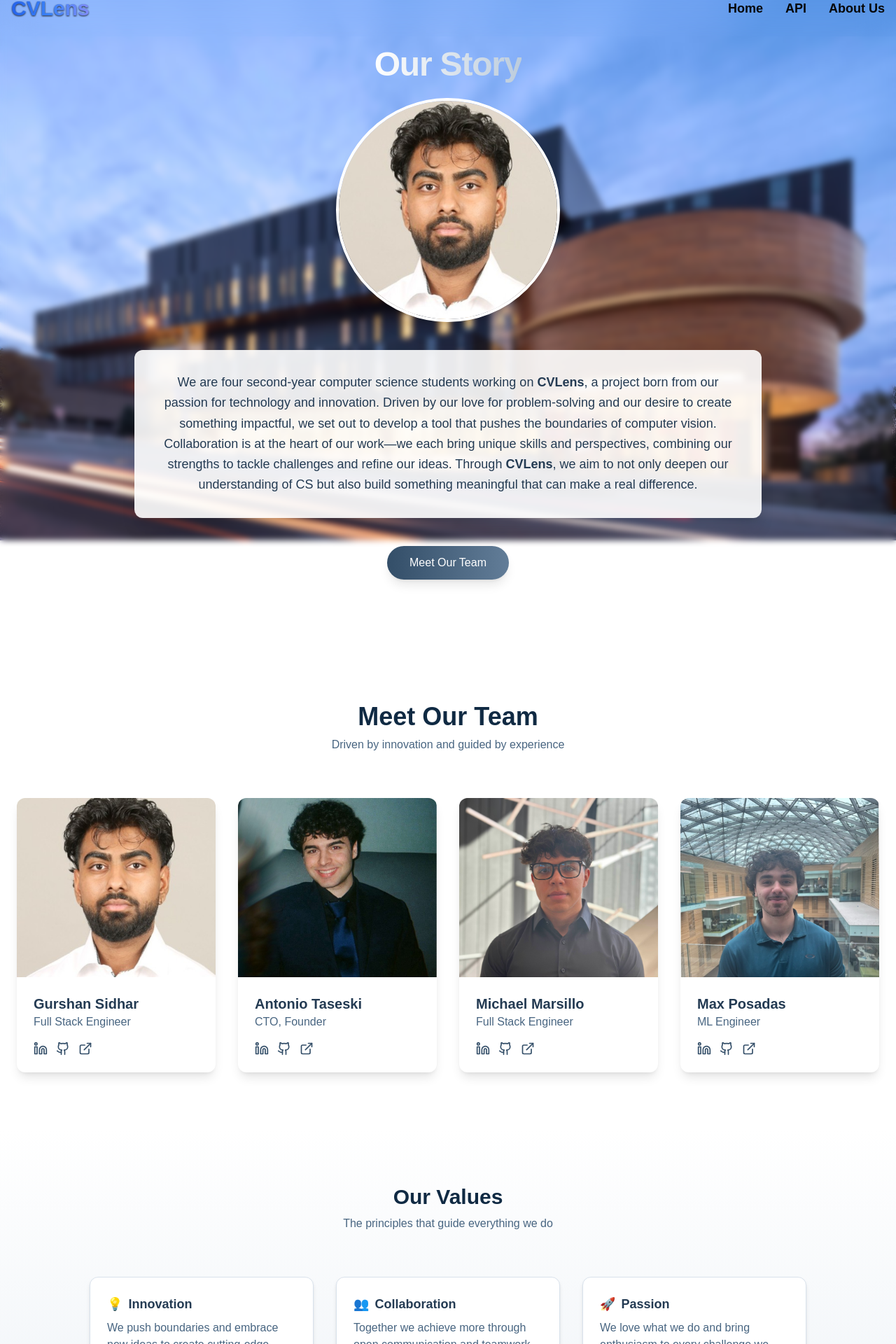
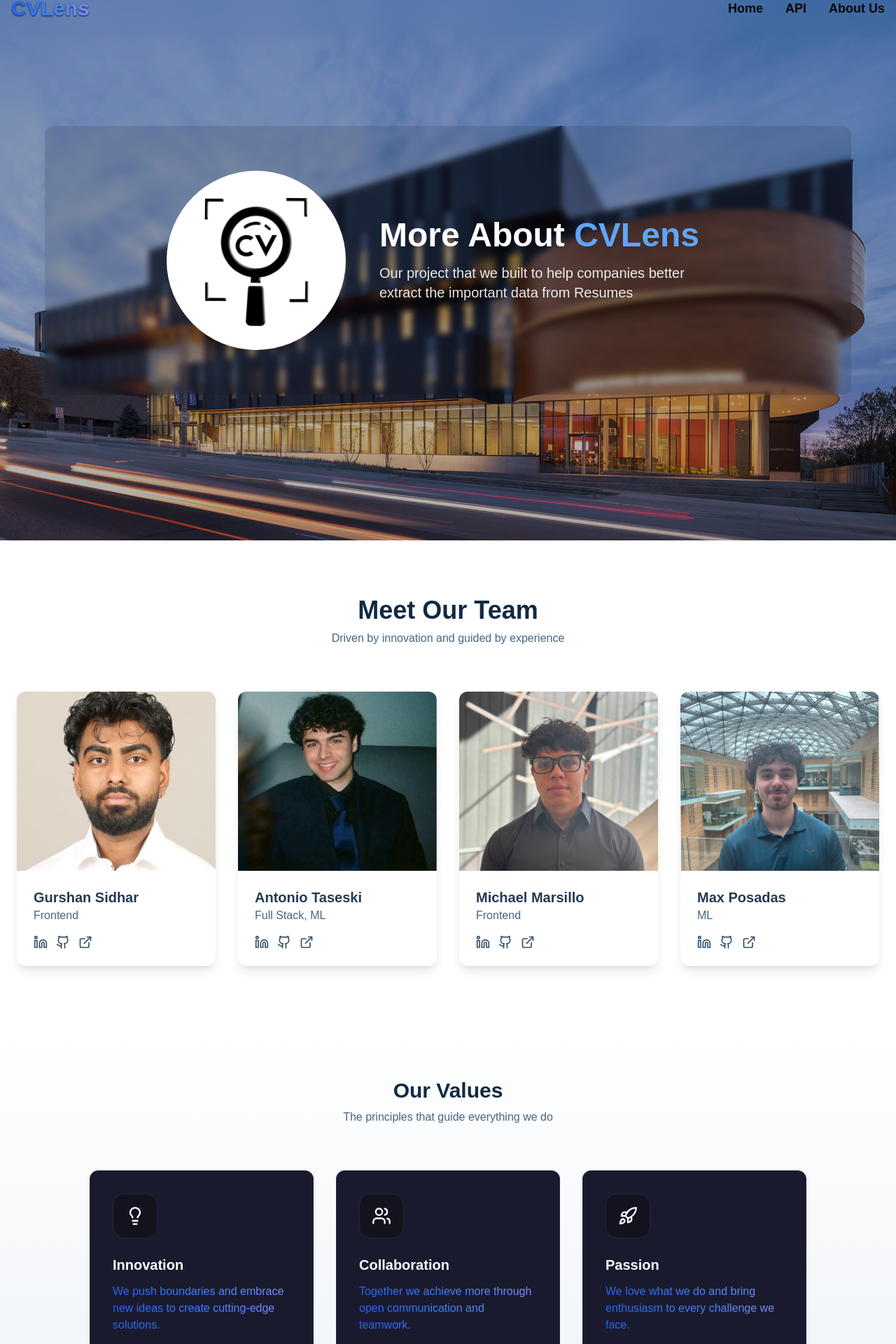
Before and after one commit to TaseskiCS/CVLens, a Next.js app in the folder cvlens-frontend/: page /about-us in a window 1280 px wide. Shown: the part 28-1948 px from the top of the page at 70% size. Built offline with nearby package versions, Linux system fonts and the light colour scheme.

Commit message:
feat: update about us w new logo, new cards and anims

```diff
--- a/cvlens-frontend/app/about-us/page.jsx
+++ b/cvlens-frontend/app/about-us/page.jsx
@@ -4,7 +4,8 @@ import { Github, Linkedin, ExternalLink } from "lucide-react"
 import Link from "next/link"
 import Image from "next/image"
 import NavBar from "../components/Navbar/NavBar"
-
+import InfoCard from "../components/InfoCard/InfoCard"
+import { useState, useEffect } from "react"
 // Animation variants
 const fadeIn = {
   hidden: { opacity: 0, y: 20 },
@@ -64,26 +65,13 @@ const TeamCard = ({ name, role, image, socials }) => {
 }
 
 // Value Card Component
-const ValueCard = ({ icon, title, description }) => {
-  return (
-    <motion.div
-      variants={fadeIn}
-      className="p-6 bg-white shadow-md rounded-xl border border-navy-100 hover:shadow-lg transition-all duration-300"
-    >
-      <h3 className="font-semibold flex items-center text-navy-800 text-lg">
-        <span className="mr-2">{icon}</span>
-        {title}
-      </h3>
-      <p className="text-navy-600 mt-2">{description}</p>
-    </motion.div>
-  )
-}
+
 
 export default function AboutUs() {
   const team = [
     {
       name: "Gurshan Sidhar",
-      role: "Full Stack Engineer",
+      role: "Frontend",
       image: "/images/gurshan_linkedin.jpeg",
       socials: {
         linkedin: "https://www.linkedin.com/in/gurshan-sidhar",
@@ -93,7 +81,7 @@ export default function AboutUs() {
     },
     {
       name: "Antonio Taseski",
-      role: "CTO, Founder",
+      role: "Full Stack, ML",
       image: "/images/tony_linkedin.jpeg",
       socials: {
         linkedin: "https://www.linkedin.com/in/antonio-taseski-8ba015290/",
@@ -103,7 +91,7 @@ export default function AboutUs() {
     },
     {
       name: "Michael Marsillo",
-      role: "Full Stack Engineer",
+      role: "Frontend",
       image: "/images/mike_linkedin.jpg",
       socials: {
         linkedin: "https://www.linkedin.com/in/michaelmarsillo/",
@@ -113,7 +101,7 @@ export default function AboutUs() {
     },
     {
       name: "Max Posadas",
-      role: "ML Engineer",
+      role: "ML",
       image: "/images/max_linkedin.jpeg",
       socials: {
         linkedin: "https://www.linkedin.com/in/maxwell-posadas8/",
@@ -123,46 +111,122 @@ export default function AboutUs() {
     },
   ]
 
+  const [isLoaded, setIsLoaded] = useState(false)
+  const [isMobile, setIsMobile] = useState(false)
+
+  useEffect(() => {
+    setIsLoaded(true)
+    setIsMobile(window.innerWidth < 768)
+
+    const handleResize = () => {
+      setIsMobile(window.innerWidth < 768)
+    }
+
+    window.addEventListener("resize", handleResize)
+    return () => window.removeEventListener("resize", handleResize)
+  }, [])
   return (
     <>
-      <NavBar/>
-      <div className="min-h-screen bg-[url('/images/wlu.jpg')] h-32 bg-cover  bg-center">
-      {/* Header */}
-      <motion.header initial="hidden" animate="visible" variants={staggerContainer} className="backdrop-blur-sm text-center py-24 px-4">
-        <motion.div variants={fadeIn}>
-          <h1 className="text-5xl font-bold text-white mb-6 tracking-tight">
-            <span className="bg-clip-text text-transparent bg-gradient-to-r from-white to-navy-200">Our Story</span>
-          </h1>
-        </motion.div>
+      <NavBar />
+      <div className="min-h-screen bg-[url('/images/wlu.jpg')] bg-cover bg-center relative">
+        {/* Subtle background pattern */}
+        <div className="absolute inset-0 bg-black/30 backdrop-filter"></div>
+        <div className="relative z-10 flex items-center justify-center h-screen">
+          <div className="max-w-6xl w-full px-4 backdrop-blur-sm py-16 rounded-xl bg-black/10">
+            {/* Initial centered logo that moves left */}
+            <motion.div
+            className="flex flex-col items-center w-full"
+            initial={{ opacity: 0 }}
+            animate={{ opacity: 1 }}
+            transition={{ duration: 0.7, ease: "easeOut" }}
+          >
+            <div className="w-full flex justify-center overflow-hidden">
+              <motion.div
+                className="flex flex-col justify-center lg:flex-row items-center w-full lg:w-auto"
+                initial={{ x: 0 }}
+                animate={
+                  isLoaded
+                    ? {
+                        x: isMobile ? 0 : '0',
+                        y: isMobile ? 0 : 0,
+                      }
+                    : { x: 0, y: 0 }
+                }
+                transition={{
+                  duration: 1.8,
+                  delay: 0.5,
+                  ease: [0.22, 1, 0.36, 1],
+                  type: "spring",
+                  stiffness: 50,
+                  damping: 20,
+                }}
+              >
+                {/* Logo */}
+                <motion.div
+                  className="relative h-40 w-40 lg:h-64 lg:w-64 transform mb-6 lg:mb-0"
+                  initial={{ scale: 1.2 }}
+                  animate={isLoaded ? { scale: 1, rotate: 0 } : { scale: 1.2 }}
+                  whileHover={{ scale: 1.05, transition: { duration: 0.3 } }}
+                  transition={{
+                    duration: 1.2,
+                    delay: 0.5,
+                    type: "spring",
+                    stiffness: 100,
+                    damping: 15,
+                  }}
+                >
+                  <Image
+                    src="/images/cvlens-logo.png"
+                    alt="CVLens Logo"
+                    fill
+                    className="object-contain drop-shadow-xl rounded-full"
+                  />
+                </motion.div>
 
-        <motion.div variants={fadeIn} className="flex justify-center items-center mb-10">
-          <div className="relative h-80 w-80 rounded-full overflow-hidden border-4 border-white shadow-xl">
-            <Image src="/images/gurshan_linkedin.jpeg" alt="Team" fill className="object-cover" />
+                {/* Text that appears */}
+                <motion.div
+                  className="text-center lg:text-left lg:ml-12 w-full lg:w-[500px] px-4 lg:px-0"
+                  initial={{ opacity: 0, y: 20 }}
+                  animate={isLoaded ? { opacity: 1, y: 0 } : { opacity: 0, y: 20 }}
+                  transition={{
+                    duration: 1,
+                    delay: isMobile ? 0.1 : 0.4,
+                    type: "spring",
+                    stiffness: 100,
+                    damping: 20,
+                  }}
+                >
+                  <motion.h1
+                    className="text-2xl md:text-4xl lg:text-5xl font-bold text-white mb-4 drop-shadow-lg"
+                    initial={{ opacity: 0, y: 20 }}
+                    animate={isLoaded ? { opacity: 1, y: 0 } : { opacity: 0, y: 20 }}
+                    transition={{ duration: 0.7, delay: isMobile ? 0.2 : 0.6 }}
+                  >
+                    More About{" "}
+                    <motion.span
+                      className="text-blue-400"
+                      initial={{ opacity: 0, scale: 0.9 }}
+                      animate={isLoaded ? { opacity: 1, scale: 1 } : { opacity: 0, scale: 0.9 }}
+                      transition={{ duration: 0.7, delay: isMobile ? 0.4 : 0.8, type: "spring" }}
+                    >
+                      CVLens
+                    </motion.span>
+                  </motion.h1>
+                  <motion.p
+                    className="text-base md:text-lg lg:text-xl text-white/90 max-w-xl mx-auto lg:mx-0 drop-shadow-md"
+                    initial={{ opacity: 0, y: 10 }}
+                    animate={isLoaded ? { opacity: 1, y: 0 } : { opacity: 0, y: 10 }}
+                    transition={{ duration: 0.2, delay: isMobile ? 0.2 : 0.4 }}
+                  >
+                    Our project that we built to help companies better extract the important data from Resumes
+                  </motion.p>
+                </motion.div>
+              </motion.div>
+              </div>
+            </motion.div>
           </div>
-        </motion.div>
-
-        <motion.div variants={fadeIn} className="text-center max-w-4xl mx-auto">
-          <div className="bg-white bg-opacity-90 p-8 rounded-xl shadow-xl">
-            <p className="text-navy-800 text-lg leading-relaxed">
-              We are four second-year computer science students working on <strong>CVLens</strong>, a project born from
-              our passion for technology and innovation. Driven by our love for problem-solving and our desire to create
-              something impactful, we set out to develop a tool that pushes the boundaries of computer vision.
-              Collaboration is at the heart of our work—we each bring unique skills and perspectives, combining our
-              strengths to tackle challenges and refine our ideas. Through <strong>CVLens</strong>, we aim to not only
-              deepen our understanding of CS but also build something meaningful that can make a real difference.
-            </p>
-          </div>
-        </motion.div>
-
-        <motion.div variants={fadeIn} className="mt-10">
-          <Link
-            href="#team"
-            className="inline-block px-8 py-3 rounded-full bg-gradient-to-r from-navy-700 to-navy-500 text-white font-medium shadow-lg hover:shadow-xl transform transition-all duration-300 hover:-translate-y-1"
-          >
-            Meet Our Team
-          </Link>
-        </motion.div>
-      </motion.header>
+        </div>
+      </div>
 
       {/* Meet Our Team */}
       <motion.section
@@ -170,20 +234,77 @@ export default function AboutUs() {
         initial="hidden"
         whileInView="visible"
         viewport={{ once: true, amount: 0.2 }}
-        variants={staggerContainer}
+        variants={{
+          hidden: { opacity: 0 },
+          visible: {
+            opacity: 1,
+            transition: {
+              staggerChildren: 0.15,
+              delayChildren: 0.2,
+              ease: "easeOut",
+              duration: 0.8,
+            },
+          },
+        }}
         className="py-20 px-6 bg-white"
       >
-        <motion.h2 variants={fadeIn} className="text-4xl font-bold text-navy-900 text-center mb-2">
+        <motion.h2
+          variants={{
+            hidden: { opacity: 0, y: 30 },
+            visible: {
+              opacity: 1,
+              y: 0,
+              transition: {
+                duration: 0.8,
+                ease: [0.22, 1, 0.36, 1],
+              },
+            },
+          }}
+          className="text-4xl font-bold text-navy-900 text-center mb-2"
+        >
           Meet Our Team
         </motion.h2>
 
-        <motion.p variants={fadeIn} className="text-navy-600 text-center mb-16">
+        <motion.p
+          variants={{
+            hidden: { opacity: 0, y: 20 },
+            visible: {
+              opacity: 1,
+              y: 0,
+              transition: {
+                duration: 0.8,
+                delay: 0.1,
+                ease: [0.22, 1, 0.36, 1],
+              },
+            },
+          }}
+          className="text-navy-600 text-center mb-16"
+        >
           Driven by innovation and guided by experience
         </motion.p>
 
         <div className="grid grid-cols-1 sm:grid-cols-2 lg:grid-cols-4 gap-8 max-w-7xl mx-auto">
           {team.map((member, index) => (
-            <TeamCard key={index} name={member.name} image={member.image} role={member.role} socials={member.socials} />
+            <motion.div
+              key={index}
+              variants={{
+                hidden: { opacity: 0, y: 50 },
+                visible: {
+                  opacity: 1,
+                  y: 0,
+                  transition: {
+                    duration: 0.8,
+                    ease: [0.22, 1, 0.36, 1],
+                  },
+                },
+              }}
+              whileHover={{
+                y: -8,
+                transition: { duration: 0.3, ease: "easeOut" },
+              }}
+            >
+              <TeamCard name={member.name} image={member.image} role={member.role} socials={member.socials} />
+            </motion.div>
           ))}
         </div>
       </motion.section>
@@ -193,42 +314,98 @@ export default function AboutUs() {
         initial="hidden"
         whileInView="visible"
         viewport={{ once: true, amount: 0.2 }}
-        variants={staggerContainer}
+        variants={{
+          hidden: { opacity: 0 },
+          visible: {
+            opacity: 1,
+            transition: {
+              staggerChildren: 0.15,
+              delayChildren: 0.2,
+              ease: "easeOut",
+              duration: 0.8,
+            },
+          },
+        }}
         className="py-20 px-6 bg-gradient-to-b from-white to-navy-50"
       >
-        <motion.h2 variants={fadeIn} className="text-3xl font-bold text-navy-900 text-center mb-2">
+        <motion.h2
+          variants={{
+            hidden: { opacity: 0, y: 30 },
+            visible: {
+              opacity: 1,
+              y: 0,
+              transition: {
+                duration: 0.8,
+                ease: [0.22, 1, 0.36, 1],
+              },
+            },
+          }}
+          className="text-3xl font-bold text-navy-900 text-center mb-2"
+        >
           Our Values
         </motion.h2>
 
-        <motion.p variants={fadeIn} className="text-navy-600 text-center mb-16">
+        <motion.p
+          variants={{
+            hidden: { opacity: 0, y: 20 },
+            visible: {
+              opacity: 1,
+              y: 0,
+              transition: {
+                duration: 0.8,
+                delay: 0.1,
+                ease: [0.22, 1, 0.36, 1],
+              },
+            },
+          }}
+          className="text-navy-600 text-center mb-16"
+        >
           The principles that guide everything we do
         </motion.p>
 
         <div className="max-w-5xl mx-auto grid grid-cols-1 md:grid-cols-3 gap-8">
-          <ValueCard
-            icon="💡"
-            title="Innovation"
-            description="We push boundaries and embrace new ideas to create cutting-edge solutions."
-          />
-
-          <ValueCard
-            icon="👥"
-            title="Collaboration"
-            description="Together we achieve more through open communication and teamwork."
-          />
-
-          <ValueCard
-            icon="🚀"
-            title="Passion"
-            description="We love what we do and bring enthusiasm to every challenge we face."
-          />
+          {[
+            {
+              icon: "lightbulb",
+              title: "Innovation",
+              text: "We push boundaries and embrace new ideas to create cutting-edge solutions.",
+            },
+            {
+              icon: "users",
+              title: "Collaboration",
+              text: "Together we achieve more through open communication and teamwork.",
+            },
+            {
+              icon: "rocket",
+              title: "Passion",
+              text: "We love what we do and bring enthusiasm to every challenge we face.",
+            },
+          ].map((card, index) => (
+            <motion.div
+              key={index}
+              variants={{
+                hidden: { opacity: 0, y: 50, scale: 0.95 },
+                visible: {
+                  opacity: 1,
+                  y: 0,
+                  scale: 1,
+                  transition: {
+                    duration: 0.8,
+                    ease: [0.22, 1, 0.36, 1],
+                  },
+                },
+              }}
+              whileHover={{
+                y: -8,
+                boxShadow: "0 20px 25px -5px rgba(0, 0, 0, 0.1), 0 10px 10px -5px rgba(0, 0, 0, 0.04)",
+                transition: { duration: 0.3, ease: "easeOut" },
+              }}
+            >
+              <InfoCard icon={card.icon} title={card.title} text={card.text} />
+            </motion.div>
+          ))}
         </div>
       </motion.section>
-
-    </div>
-
-
     </>
-
   )
 }
```
Also changed, not shown: cvlens-frontend/public/images/cvlens-logo.png (added).
